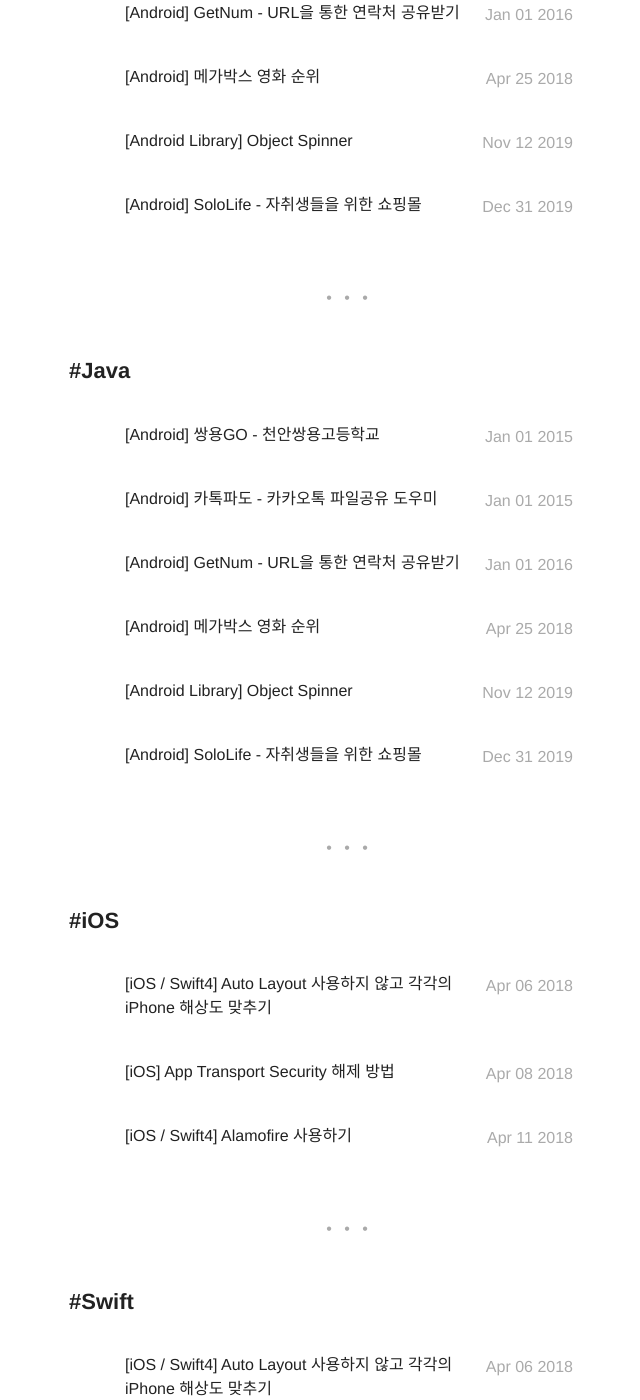
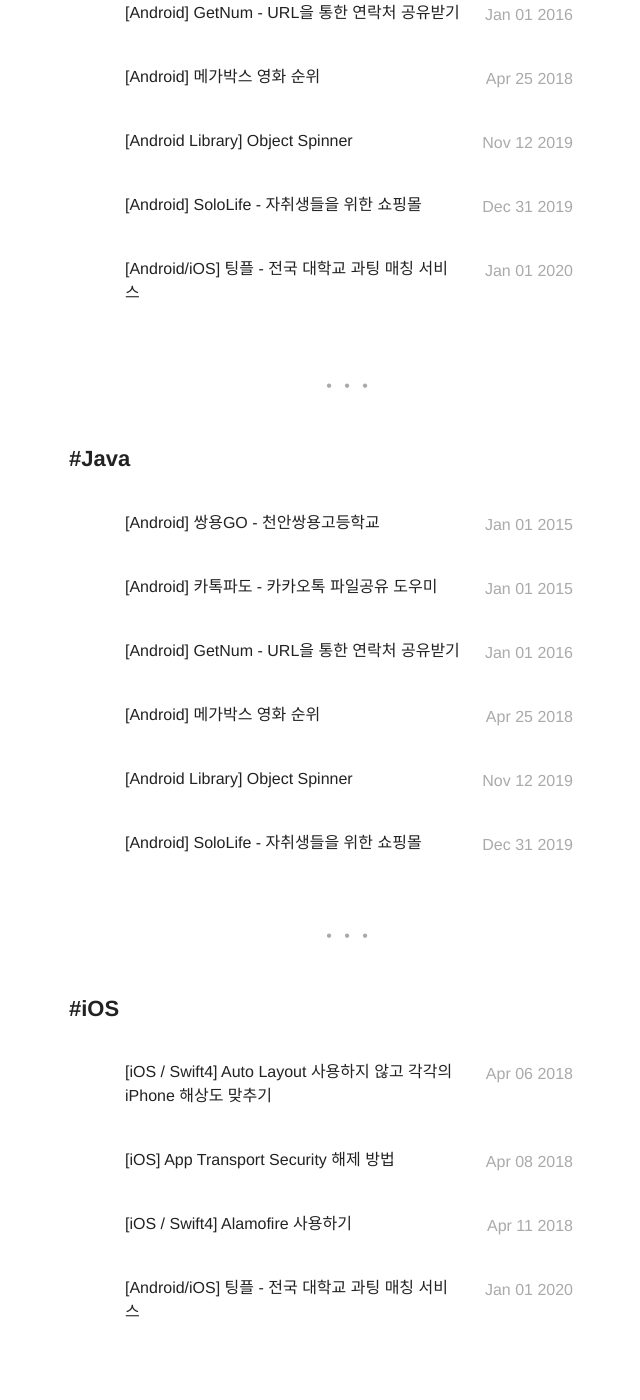
Before and after one commit to ry4nkim/ry4nkim.github.io, a Jekyll site: the page built from tags.html, in a window 1280 px wide and 1400 px high, scrolled down 964 px. Shown: the whole window, without its empty margins (291-931 px from the left). Built offline with Jekyll 4.4.1, drawn with Linux system fonts in a browser that asks for light colours.

Commit message:
Update 2020-01-01-android-ios-tingple.markdown

```diff
--- a/_posts/2020-01-01-android-ios-tingple.markdown
+++ b/_posts/2020-01-01-android-ios-tingple.markdown
@@ -3,11 +3,13 @@ title: "[Android/iOS] 팅플 - 전국 대학교 과팅 매칭 서비스"
 layout: post
 date: '2020-01-01 00:00:00'
 tag:
+- Android
+- iOS
 image: "/assets/images/profile-round.png"
 headerImage: true
 projects: true
 hidden: true
-description:
+description: 채팅 서비스 시스템을 공부하기 위해 1인 개발 토이 프로젝트로 개발한 전국 대학교 과팅 매칭 서비스 앱입니다.
 category: project
 author: ry4nkim
 ---
```
